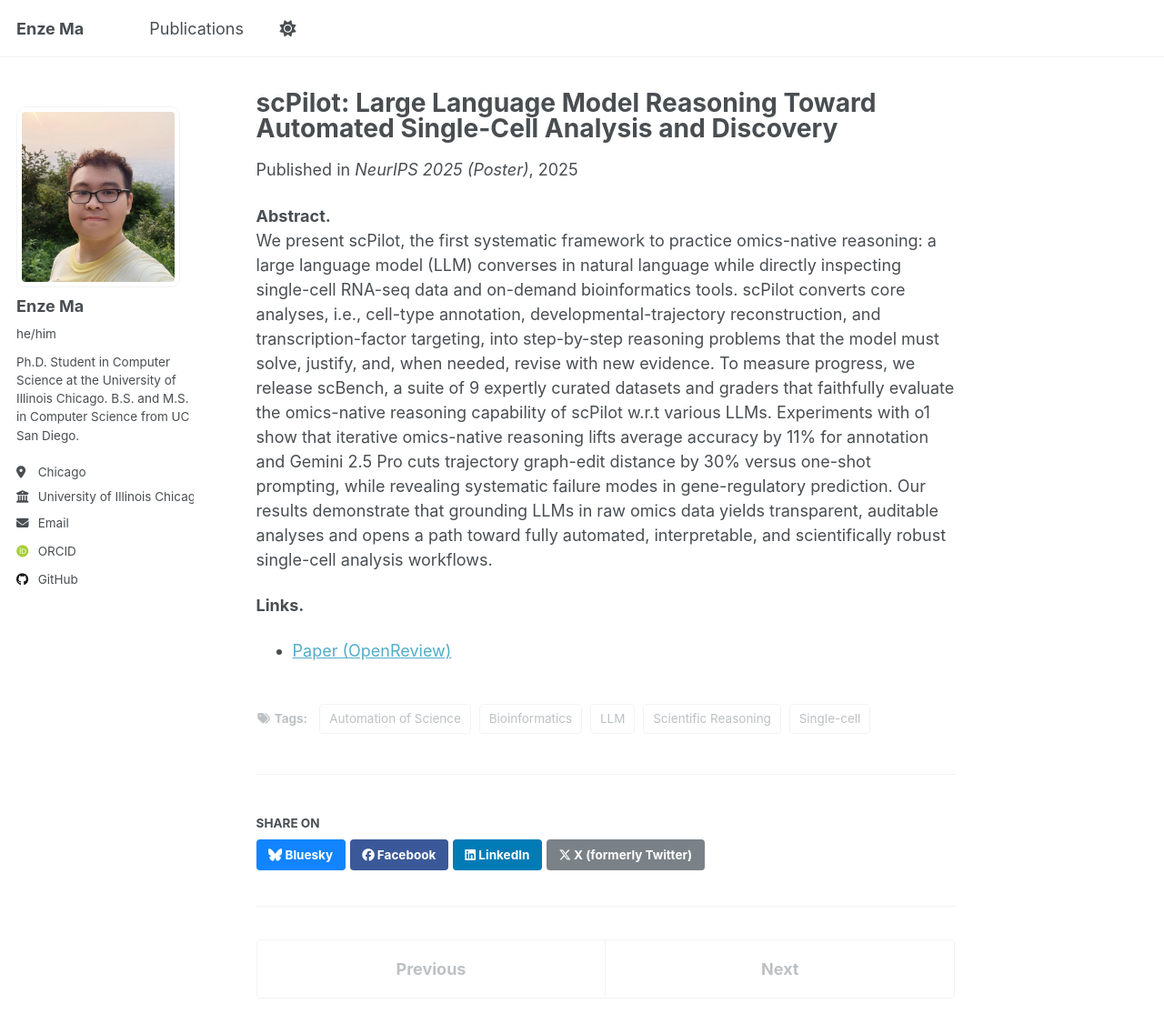
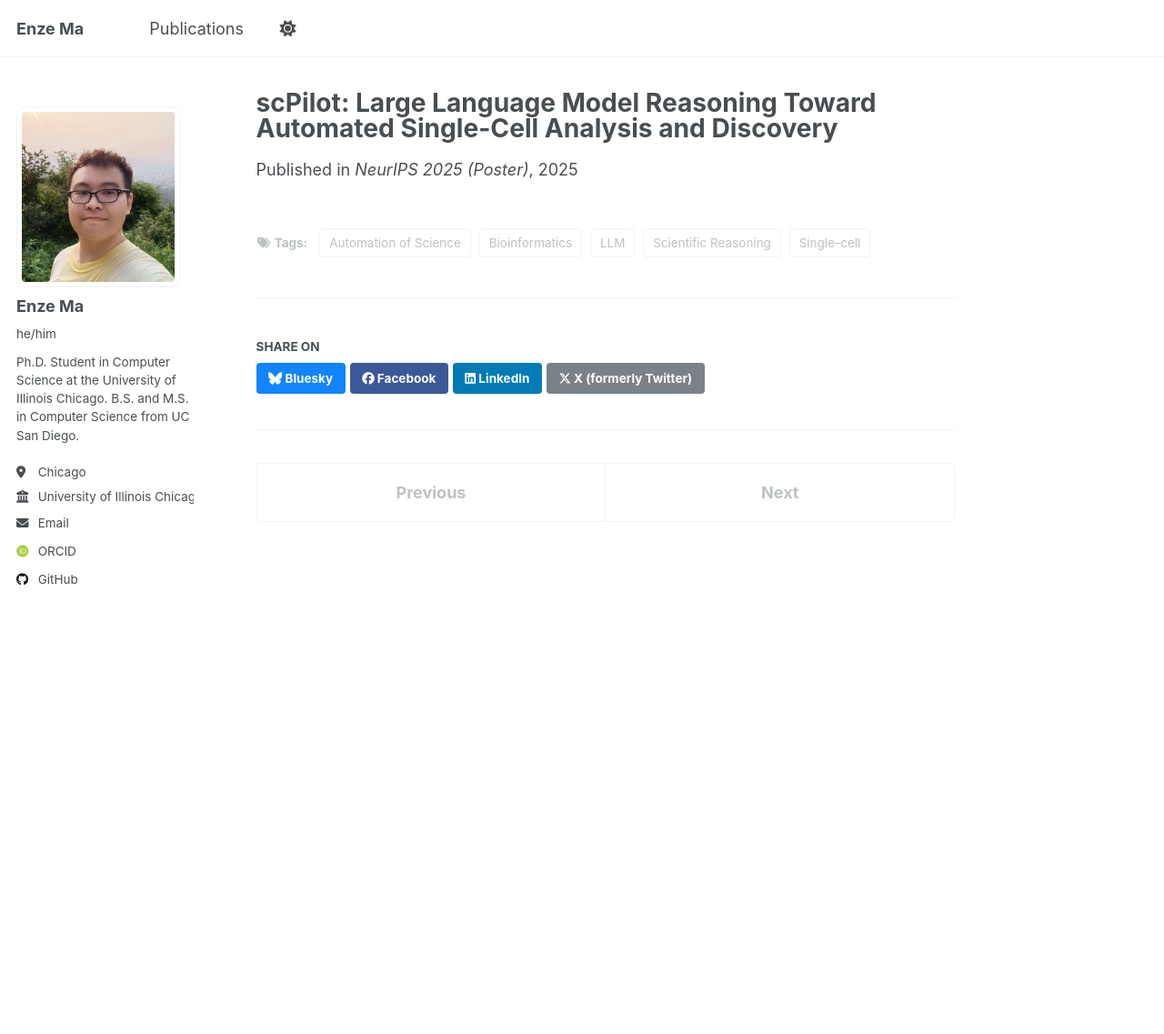
Before and after one commit to sora1998/sora1998.github.io, a Jekyll site: the page built from _publications/2025-09-18-scpilot.md, in a window 1280 px wide and 1378 px high. Shown: the top 1137 px of the window at 91% size. Built offline with Jekyll 4.4.1, drawn with Linux system fonts in a browser that asks for light colours; some web fonts are replaced; a script that is not in the unit is left out.

Commit message:
Update 2025-09-18-scpilot.md

```diff
--- a/_publications/2025-09-18-scpilot.md
+++ b/_publications/2025-09-18-scpilot.md
@@ -20,9 +21,3 @@ excerpt: "A framework for omics-native reasoning where LLMs converse, invoke bio
 tags: [LLM, Scientific Reasoning, Single-cell, Bioinformatics, Automation of Science]
 selected: true
 ---
-
-**Abstract.**
-We present scPilot, the first systematic framework to practice omics-native reasoning: a large language model (LLM) converses in natural language while directly inspecting single-cell RNA-seq data and on-demand bioinformatics tools. scPilot converts core analyses, i.e., cell-type annotation, developmental-trajectory reconstruction, and transcription-factor targeting, into step-by-step reasoning problems that the model must solve, justify, and, when needed, revise with new evidence. To measure progress, we release scBench, a suite of 9 expertly curated datasets and graders that faithfully evaluate the omics-native reasoning capability of scPilot w.r.t various LLMs. Experiments with o1 show that iterative omics-native reasoning lifts average accuracy by 11% for annotation and Gemini 2.5 Pro cuts trajectory graph-edit distance by 30% versus one-shot prompting, while revealing systematic failure modes in gene-regulatory prediction. Our results demonstrate that grounding LLMs in raw omics data yields transparent, auditable analyses and opens a path toward fully automated, interpretable, and scientifically robust single-cell analysis workflows.
-
-**Links.**
-- [Paper (OpenReview)](https://openreview.net/forum?id=<REPLACE_WITH_SCPILOT_ID>)
```
Also changed, not shown: other parts of _publications/2025-09-18-scpilot.md (+1 -0 lines).
